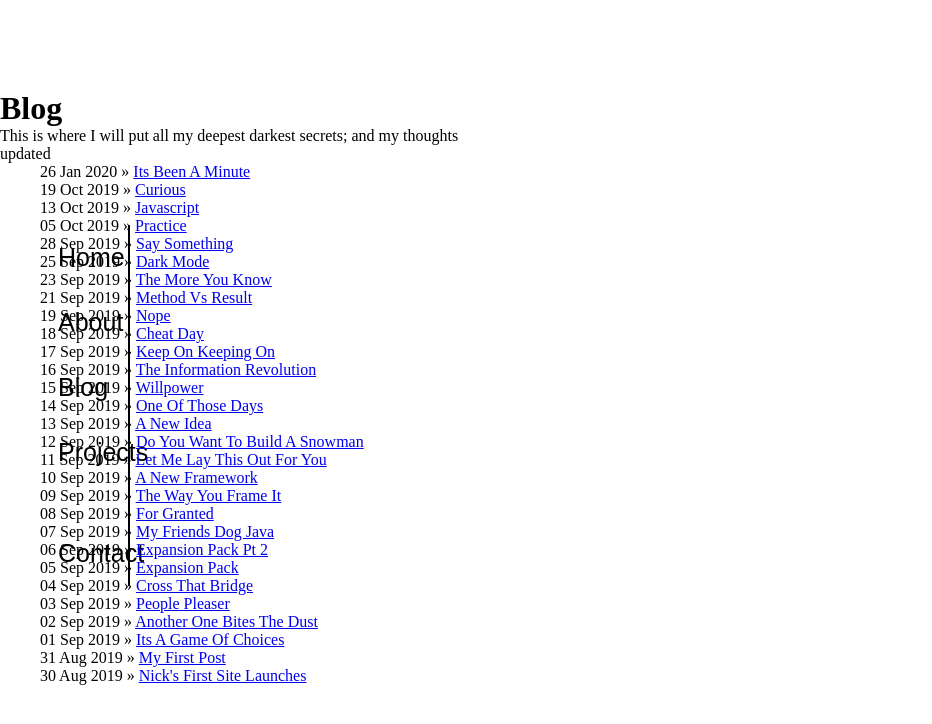
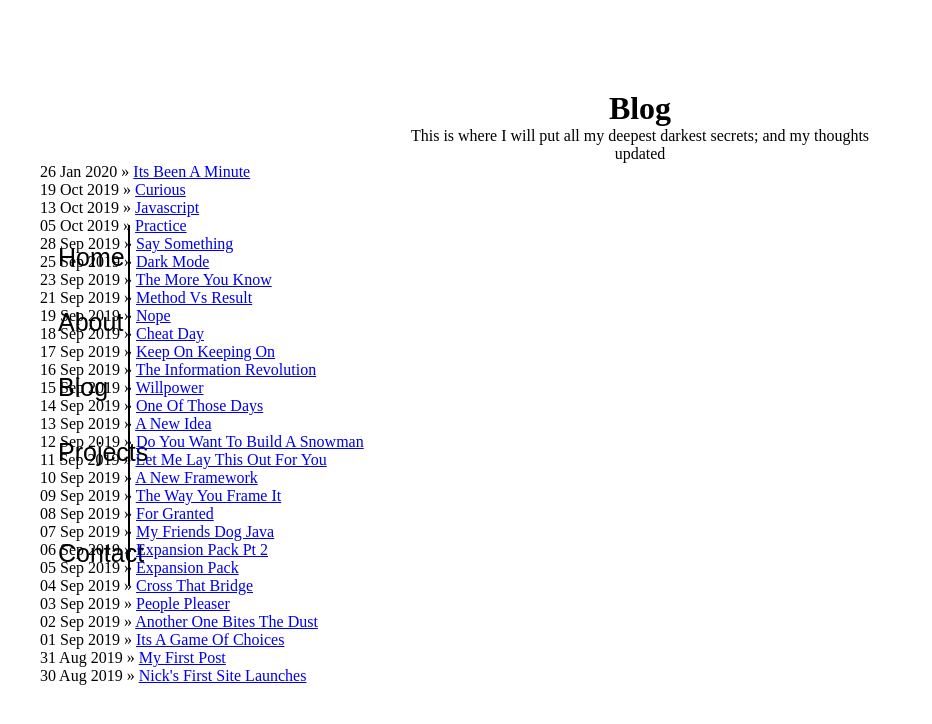
Before and after one commit to Illcarious/Illcarious.github.io, a Jekyll site: the page built from blog/index.html, in a window 1280 px wide. Shown: the top 724 px of the page, without its empty margins (0-932 px from the left). Built offline with Jekyll 4.4.1, drawn with Linux system fonts in a browser that asks for light colours.

Commit message:
Update index.html

```diff
--- a/blog/index.html
+++ b/blog/index.html
@@ -2,9 +2,9 @@
 layout: default
 title: Blog
 ---
-<h1>{{ page.title }}</h1>
-<p>This is where I will put all my deepest darkest secrets; and my thoughts</p>
-<p>updated</p>
+<h1 style="text-align: center;">{{ page.title }}</h1>
+<p style="text-align: center;">This is where I will put all my deepest darkest secrets; and my thoughts</p>
+<p style="text-align: center;">updated</p>
 	<ul class="posts">
 
 	  {% for post in site.posts %}
```
